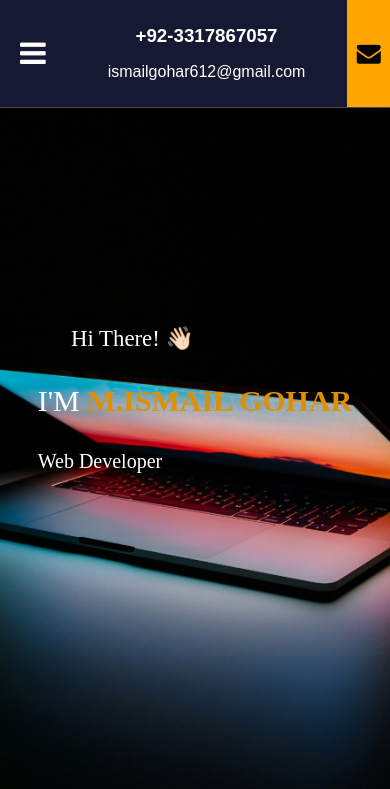
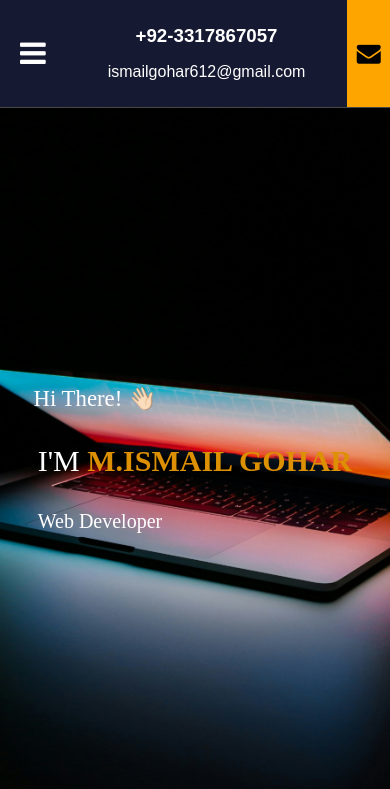
Before and after one commit to IsmailGohar/Portfolio, a plain HTML site: page index.html in a window 390 px wide. Shown: the top 789 px of the page. Drawn offline with Linux system fonts and the light colour scheme.

Commit message:
styles.css

```diff
--- a/styles.css
+++ b/styles.css
@@ -351,12 +351,12 @@ strong {
 
        width: 100%;
 
-     margin-bottom: 120px;
+
 
     }
 
     #head-name2 {
-        margin-right: 125px;
+        margin-right: 200px;
 
     }
 
```
